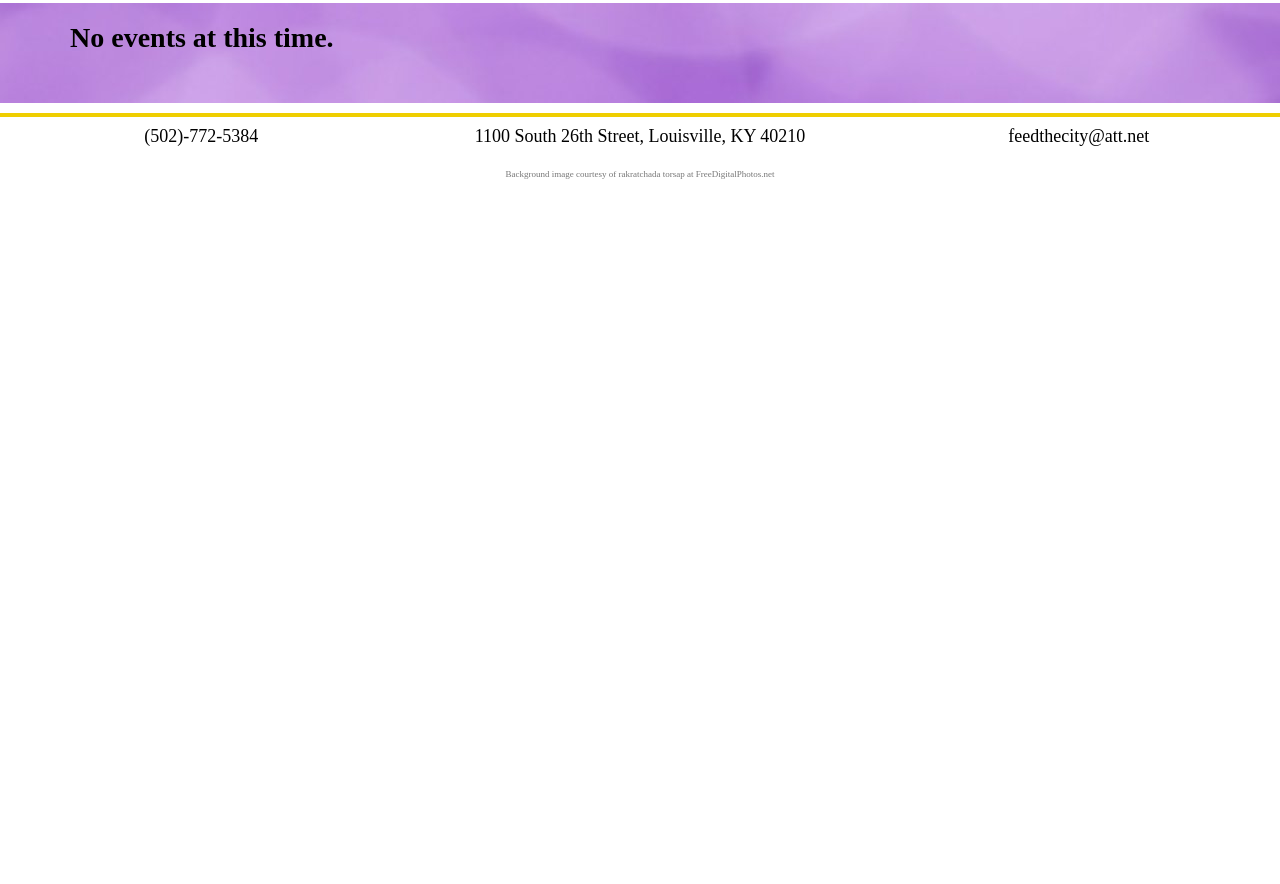
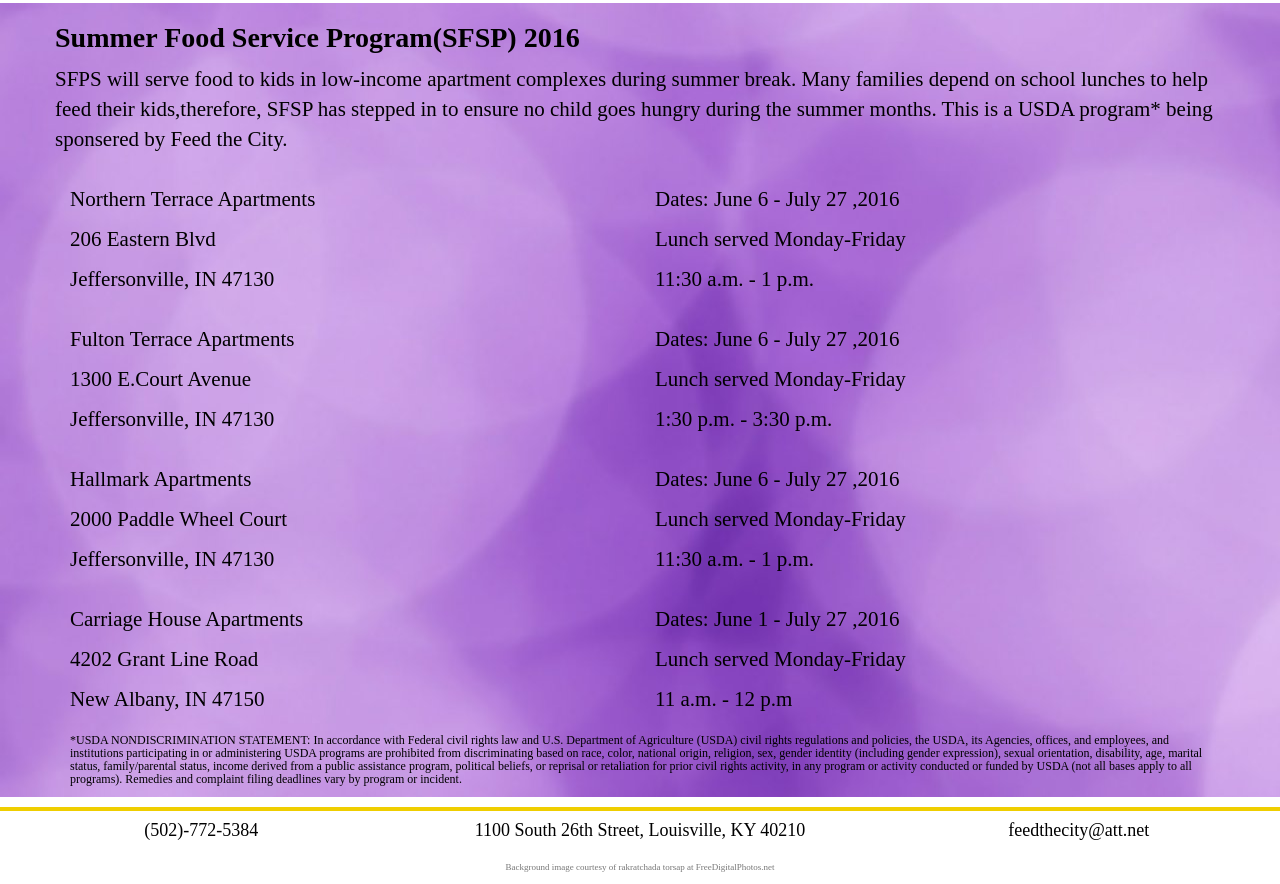
Before and after one commit to cddp14/FTC, a plain HTML site: page events.html in a window 1280 px wide. Shown: the part 249-1133 px from the top of the page. Before the commit the page ends 800 px from the top, so only its background shows below. Drawn offline with nearby package versions, Linux system fonts and the light colour scheme.

Commit message:
Added events for summer program

```diff
--- a/events.html
+++ b/events.html
@@ -51,7 +51,7 @@
 
 		    <!-- MAIN CONTENT -->
 
-      <div class="container-fluid eventsPage">
+      <!-- div class="container-fluid eventsPage">
        <div class="container">
         	<h3>No events at this time.</h3>
         	<h3></h3>
@@ -60,43 +60,133 @@
         	<h3></h3>
         </div>
 
-      </div>
+      </div> -->
 
 
 
-<!--
+
       <div class="container-fluid eventsPage">
        <div class="container">
+
+       		<!-- <h3>No events at this time.</h3> -->
         <div class="row">
 
-            <h3>Community Appreciation Food Box Giveaway</h3>
-            <p>January 24, 2016 | 5p.m. </p>
-            <p>@ Feed The City </p>
+            <h3>Summer Food Service Program(SFSP) 2016</h3>
+            <p>SFPS will serve food to kids in low-income apartment complexes during summer break.  Many families depend on school lunches to help feed their kids,therefore, SFSP has stepped in to ensure no child goes hungry during the summer months.  This is a USDA program* being sponsered by Feed the City.</p>
 
         </div>
+        <br>
         <div class="row">
-          <div class = "col-sm-4">
-            <h3>Food boxes will include:</h3>
-                <ol class ="included">
-                  <li>Meats</li>
-                  <li>Nonperishables</li>
-                  <li>Drinks</li>
-                  <li>Pastries</li>
-                  <li>Bread</li>
+          <div class = "col-sm-6">
+            <p>Northern Terrace Apartments </p>
+            <p>206 Eastern Blvd</p>
+            <p>Jeffersonville, IN 47130</p>
+              <!-- <img class="img-rounded img-responsive" src="img/bikes2.JPG" alt="Bikes for youth"> -->
 
-                </ol>
+
           </div>
-          <div class="col-sm-8 hidden-xs">
 
-            <div class="event2Photo pull-left img-rounded">
-              <img class="img-rounded img-responsive" src="img/groceries.jpg" alt="bag of groceries">
-              <h6><small>Image courtesy of stockimages at FreeDigitalPhotos.net</small></h6>
-            </div>
+          <div class="col-sm-6 ">
+
+              <p>Dates: June 6 - July 27 ,2016</p>
+              <p>Lunch served Monday-Friday</p>
+              <p>11:30 a.m. - 1 p.m.</p>
+              <!-- <img class="img-rounded img-responsive" src="img/egghunt.jpg" alt="Easter eggs in grass"> -->
+              <!-- <h6><small>Image courtesy of hyena reality at FreeDigitalPhotos.net</small></h6>   -->
+
 
           </div>
         </div>
+
+        <br>
+
+        <div class="row">
+          <div class = "col-sm-6">
+            <p>Fulton Terrace Apartments </p>
+            <p>1300 E.Court Avenue</p>
+            <p>Jeffersonville, IN 47130</p>
+              <!-- <img class="img-rounded img-responsive" src="img/bikes2.JPG" alt="Bikes for youth"> -->
+
+
+          </div>
+
+          <div class="col-sm-6 ">
+
+              <p>Dates: June 6 - July 27 ,2016</p>
+              <p>Lunch served Monday-Friday</p>
+              <p>1:30 p.m. - 3:30 p.m.</p>
+              <!-- <img class="img-rounded img-responsive" src="img/egghunt.jpg" alt="Easter eggs in grass"> -->
+              <!-- <h6><small>Image courtesy of hyena reality at FreeDigitalPhotos.net</small></h6>   -->
+
+
+          </div>
         </div>
-        </div> -->
+        <br>
+
+        <div class="row">
+          <div class = "col-sm-6">
+            <p>Hallmark Apartments </p>
+            <p>2000 Paddle Wheel Court</p>
+            <p>Jeffersonville, IN 47130</p>
+              <!-- <img class="img-rounded img-responsive" src="img/bikes2.JPG" alt="Bikes for youth"> -->
+
+
+          </div>
+
+          <div class="col-sm-6 ">
+
+              <p>Dates: June 6 - July 27 ,2016</p>
+              <p>Lunch served Monday-Friday</p>
+              <p>11:30 a.m. - 1 p.m.</p>
+              <!-- <img class="img-rounded img-responsive" src="img/egghunt.jpg" alt="Easter eggs in grass"> -->
+              <!-- <h6><small>Image courtesy of hyena reality at FreeDigitalPhotos.net</small></h6>   -->
+
+
+          </div>
+        </div>
+
+        <br>
+
+        <div class="row">
+          <div class = "col-sm-6">
+            <p>Carriage House Apartments </p>
+            <p>4202 Grant Line Road</p>
+            <p>New Albany, IN 47150</p>
+              <!-- <img class="img-rounded img-responsive" src="img/bikes2.JPG" alt="Bikes for youth"> -->
+
+
+          </div>
+
+          <div class="col-sm-6 ">
+
+              <p>Dates: June 1 - July 27 ,2016</p>
+              <p>Lunch served Monday-Friday</p>
+              <p>11 a.m. - 12 p.m</p>
+              <!-- <img class="img-rounded img-responsive" src="img/egghunt.jpg" alt="Easter eggs in grass"> -->
+              <!-- <h6><small>Image courtesy of hyena reality at FreeDigitalPhotos.net</small></h6>   -->
+
+
+          </div>
+        </div>
+          <h6>*USDA NONDISCRIMINATION STATEMENT:
+
+In accordance with Federal civil rights law and U.S. Department of Agriculture (USDA) civil rights
+
+regulations and policies, the USDA, its Agencies, offices, and employees, and institutions participating in
+
+or administering USDA programs are prohibited from discriminating based on race, color, national
+
+origin, religion, sex, gender identity (including gender expression), sexual orientation, disability, age,
+
+marital status, family/parental status, income derived from a public assistance program, political beliefs,
+
+or reprisal or retaliation for prior civil rights activity, in any program or activity conducted or funded by
+
+USDA (not all bases apply to all programs). Remedies and complaint filing deadlines vary by program or
+
+incident.</h6>
+        </div>
+       </div>
      <!-- <---MAIN CONTENT END  -->
 
 
```
